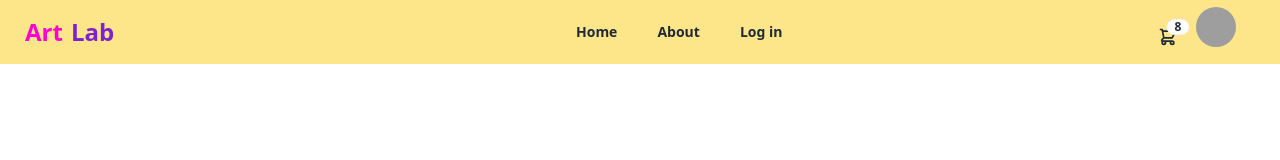
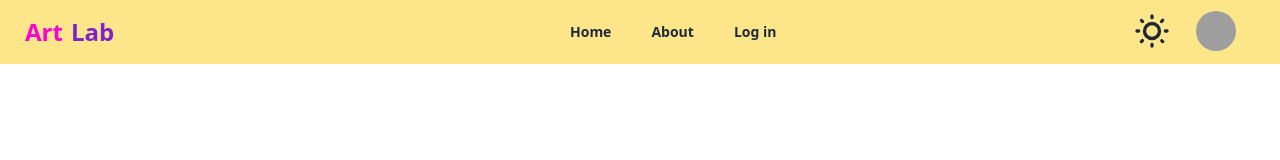
Before and after one commit to MehediMehad/Art-Lab, a React (Vite) app: page /login in a window 1280 px wide. Shown: the top 160 px of the page. Built offline with nearby package versions, Linux system fonts and the light colour scheme; grey boxes are pictures that could not be loaded.

Commit message:
dark mode toggle icon change btn added

```diff
--- a/src/components/Navbar.jsx
+++ b/src/components/Navbar.jsx
@@ -1,16 +1,33 @@
+import { useEffect, useState } from "react";
 import { NavLink } from "react-router-dom";
 
 const navLinks = <>
-    <NavLink className='font-bold' to='/'>Home</NavLink>
-    <NavLink className='font-bold' to='/'>About</NavLink>
-    <NavLink className='font-bold' to='/login'>Log in</NavLink>
+    <NavLink className='font-bold ' to='/'>Home</NavLink>
+    <NavLink className='font-bold ' to='/'>About</NavLink>
+    <NavLink className='font-bold ' to='/login'>Log in</NavLink>
 </>
 
 const Navbar = () => {
+    const [theme, setTheme] = useState('light')
+
+    useEffect(() => {
+        localStorage.setItem('them', theme)
+        const localTheme = localStorage.getItem('them')
+        document.querySelector('html').setAttribute('data-theme', localTheme)
+    }, [theme])
+
+    const handleToggle = e =>{
+       if (e.target.checked) {
+           setTheme('dark')
+       }
+       else{
+        setTheme('light')
+       }
+    }
     return (
         <>
-        <div className="flex items-center bg-amber-200">
-        <div className="navbar bg-amber-200 ">
+            <div className={ theme == 'light' ? "flex items-center bg-amber-200 " : "flex items-center bg-cyan-300  text-black" }>
+                <div className={theme == 'light' ? 'navbar bg-amber-200' : 'navbar bg-cyan-300'}>
                     <div className="navbar-start">
                         <div className="dropdown">
                             <div tabIndex={0} role="button" className="btn btn-ghost lg:hidden">
@@ -29,23 +46,18 @@
                     </div>
                 </div>
                 <div className="flex-none mr-10">
-                    <div className="dropdown dropdown-end">
-                        <div tabIndex={0} role="button" className="btn btn-ghost btn-circle">
-                            <div className="indicator">
-                                <svg xmlns="http://www.w3.org/2000/svg" className="h-5 w-5" fill="none" viewBox="0 0 24 24" stroke="currentColor"><path strokeLinecap="round" strokeLinejoin="round" strokeWidth="2" d="M3 3h2l.4 2M7 13h10l4-8H5.4M7 13L5.4 5M7 13l-2.293 2.293c-.63.63-.184 1.707.707 1.707H17m0 0a2 2 0 100 4 2 2 0 000-4zm-8 2a2 2 0 11-4 0 2 2 0 014 0z" /></svg>
-                                <span className="badge badge-sm indicator-item">8</span>
-                            </div>
-                        </div>
-                        <div tabIndex={0} className="mt-3 z-[1] card card-compact dropdown-content w-52 bg-base-100 shadow">
-                            <div className="card-body">
-                                <span className="font-bold text-lg">8 Items</span>
-                                <span className="text-info">Subtotal: $999</span>
-                                <div className="card-actions">
-                                    <button className="btn btn-primary btn-block">View cart</button>
-                                </div>
-                            </div>
-                        </div>
-                    </div>
+                    <label className="swap swap-rotate md:mr-5">
+
+                        {/* this hidden checkbox controls the state */}
+                        <input onChange={handleToggle} type="checkbox" className="theme-controller" value={theme}/>
+
+                        {/* sun icon */}
+                        <svg className="swap-off fill-current w-10 h-10" xmlns="http://www.w3.org/2000/svg" viewBox="0 0 24 24"><path d="M5.64,17l-.71.71a1,1,0,0,0,0,1.41,1,1,0,0,0,1.41,0l.71-.71A1,1,0,0,0,5.64,17ZM5,12a1,1,0,0,0-1-1H3a1,1,0,0,0,0,2H4A1,1,0,0,0,5,12Zm7-7a1,1,0,0,0,1-1V3a1,1,0,0,0-2,0V4A1,1,0,0,0,12,5ZM5.64,7.05a1,1,0,0,0,.7.29,1,1,0,0,0,.71-.29,1,1,0,0,0,0-1.41l-.71-.71A1,1,0,0,0,4.93,6.34Zm12,.29a1,1,0,0,0,.7-.29l.71-.71a1,1,0,1,0-1.41-1.41L17,5.64a1,1,0,0,0,0,1.41A1,1,0,0,0,17.66,7.34ZM21,11H20a1,1,0,0,0,0,2h1a1,1,0,0,0,0-2Zm-9,8a1,1,0,0,0-1,1v1a1,1,0,0,0,2,0V20A1,1,0,0,0,12,19ZM18.36,17A1,1,0,0,0,17,18.36l.71.71a1,1,0,0,0,1.41,0,1,1,0,0,0,0-1.41ZM12,6.5A5.5,5.5,0,1,0,17.5,12,5.51,5.51,0,0,0,12,6.5Zm0,9A3.5,3.5,0,1,1,15.5,12,3.5,3.5,0,0,1,12,15.5Z" /></svg>
+
+                        {/* moon icon */}
+                        <svg className="swap-on fill-current w-10 h-10" xmlns="http://www.w3.org/2000/svg" viewBox="0 0 24 24"><path d="M21.64,13a1,1,0,0,0-1.05-.14,8.05,8.05,0,0,1-3.37.73A8.15,8.15,0,0,1,9.08,5.49a8.59,8.59,0,0,1,.25-2A1,1,0,0,0,8,2.36,10.14,10.14,0,1,0,22,14.05,1,1,0,0,0,21.64,13Zm-9.5,6.69A8.14,8.14,0,0,1,7.08,5.22v.27A10.15,10.15,0,0,0,17.22,15.63a9.79,9.79,0,0,0,2.1-.22A8.11,8.11,0,0,1,12.14,19.73Z" /></svg>
+
+                    </label>
                     <div className="dropdown dropdown-end">
                         <div tabIndex={0} role="button" className="btn btn-ghost btn-circle avatar">
                             <div className="w-10 rounded-full">
--- a/tailwind.config.js
+++ b/tailwind.config.js
@@ -8,4 +8,5 @@
     extend: {},
   },
   plugins: [require("daisyui")],
+  themes: ["light", "dark"],
 }
```
Lines whose indentation alone changed are shown as unchanged.
